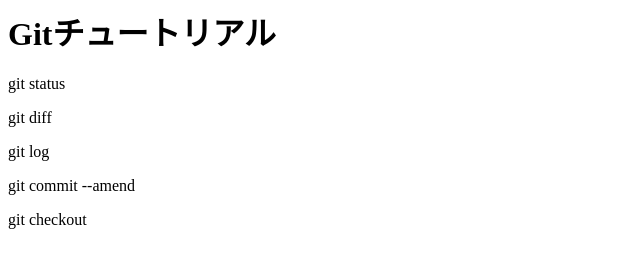
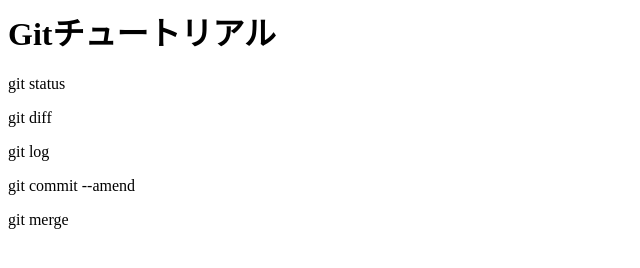
Before and after one commit to MKJP0141/git_tutorial, a plain HTML site: page Index.html in a window 1280 px wide. Shown: the full height of the page, 0-640 px from the left. Drawn offline with Linux system fonts and the light colour scheme.

Commit message:
Update Index.html

```diff
--- a/Index.html
+++ b/Index.html
@@ -3,4 +3,4 @@
 <p>git diff</p>
 <p>git log</p>
 <p>git commit --amend</p>
-<p>git checkout</p>
+<p>git merge</p>
```
